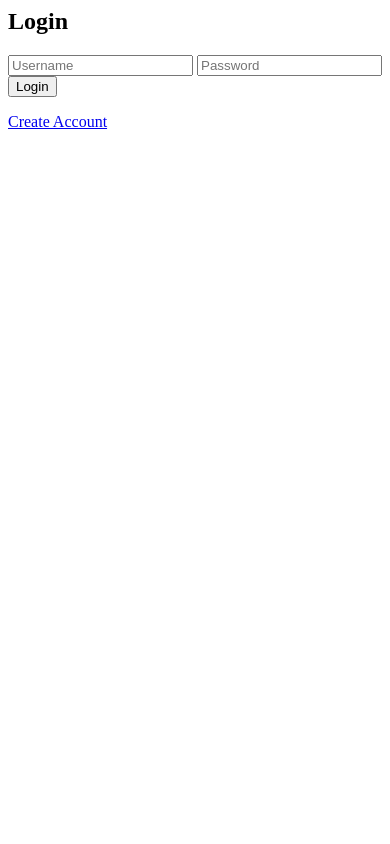
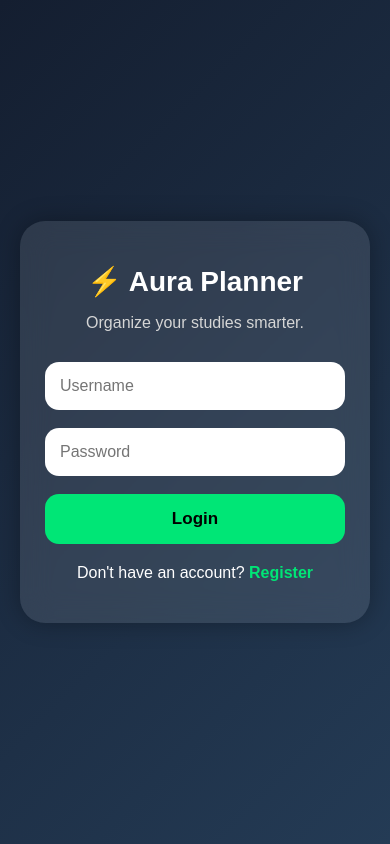
Before and after one commit to shaurya777-shah/aura-todo, a Flask app: page /login in a window 390 px wide. Run offline with Flask 3, Linux system fonts and the light colour scheme.

Commit message:
Improved mobile auth UI

```diff
--- a/static/style.css
+++ b/static/style.css
@@ -171,3 +171,92 @@ button:hover{
     }
 
 }
+.auth-body{
+    margin:0;
+    padding:0;
+    min-height:100vh;
+    display:flex;
+    justify-content:center;
+    align-items:center;
+    background:linear-gradient(135deg,#141e30,#243b55);
+    font-family:Arial;
+}
+
+.auth-container{
+    width:100%;
+    display:flex;
+    justify-content:center;
+    align-items:center;
+    padding:20px;
+}
+
+.auth-card{
+    width:100%;
+    max-width:400px;
+    background:rgba(255,255,255,0.1);
+    backdrop-filter:blur(15px);
+    border-radius:25px;
+    padding:40px;
+    box-shadow:0 0 25px rgba(0,0,0,0.3);
+    color:white;
+    text-align:center;
+}
+
+.auth-card h1{
+    margin-bottom:10px;
+    font-size:36px;
+}
+
+.auth-subtitle{
+    color:#d6d6d6;
+    margin-bottom:30px;
+}
+
+.auth-card input{
+    width:100%;
+    padding:15px;
+    margin-bottom:18px;
+    border:none;
+    border-radius:14px;
+    font-size:16px;
+    box-sizing:border-box;
+}
+
+.auth-card button{
+    width:100%;
+    padding:15px;
+    border:none;
+    border-radius:14px;
+    background:#00e676;
+    color:black;
+    font-size:17px;
+    font-weight:bold;
+    cursor:pointer;
+    transition:0.3s;
+}
+
+.auth-card button:hover{
+    transform:scale(1.03);
+}
+
+.switch-text{
+    margin-top:20px;
+}
+
+.switch-text a{
+    color:#00e676;
+    text-decoration:none;
+    font-weight:bold;
+}
+
+@media(max-width:600px){
+
+    .auth-card{
+        padding:25px;
+    }
+
+    .auth-card h1{
+        font-size:28px;
+    }
+
+}
--- a/templates/login.html
+++ b/templates/login.html
@@ -1,9 +1,64 @@
-<h2>Login</h2>
+<!DOCTYPE html>
+<html>
 
-<form method="POST">
-<input name="username" placeholder="Username">
-<input name="password" type="password" placeholder="Password">
-<button>Login</button>
-</form>
+<head>
 
-<a href="/register">Create Account</a>
+    <title>Login</title>
+
+    <meta name="viewport" content="width=device-width, initial-scale=1.0">
+
+    <link rel="stylesheet" href="{{ url_for('static', filename='style.css') }}">
+
+</head>
+
+<body class="auth-body">
+
+    <div class="auth-container">
+
+        <div class="auth-card">
+
+            <h1>⚡ Aura Planner</h1>
+
+            <p class="auth-subtitle">
+                Organize your studies smarter.
+            </p>
+
+            <form method="POST">
+
+                <input
+                    type="text"
+                    name="username"
+                    placeholder="Username"
+                    required
+                >
+
+                <input
+                    type="password"
+                    name="password"
+                    placeholder="Password"
+                    required
+                >
+
+                <button type="submit">
+                    Login
+                </button>
+
+            </form>
+
+            <p class="switch-text">
+
+                Don't have an account?
+
+                <a href="/register">
+                    Register
+                </a>
+
+            </p>
+
+        </div>
+
+    </div>
+
+</body>
+
+</html>
```
Also changed, not shown: templates/register.html (+62 -7 lines).
